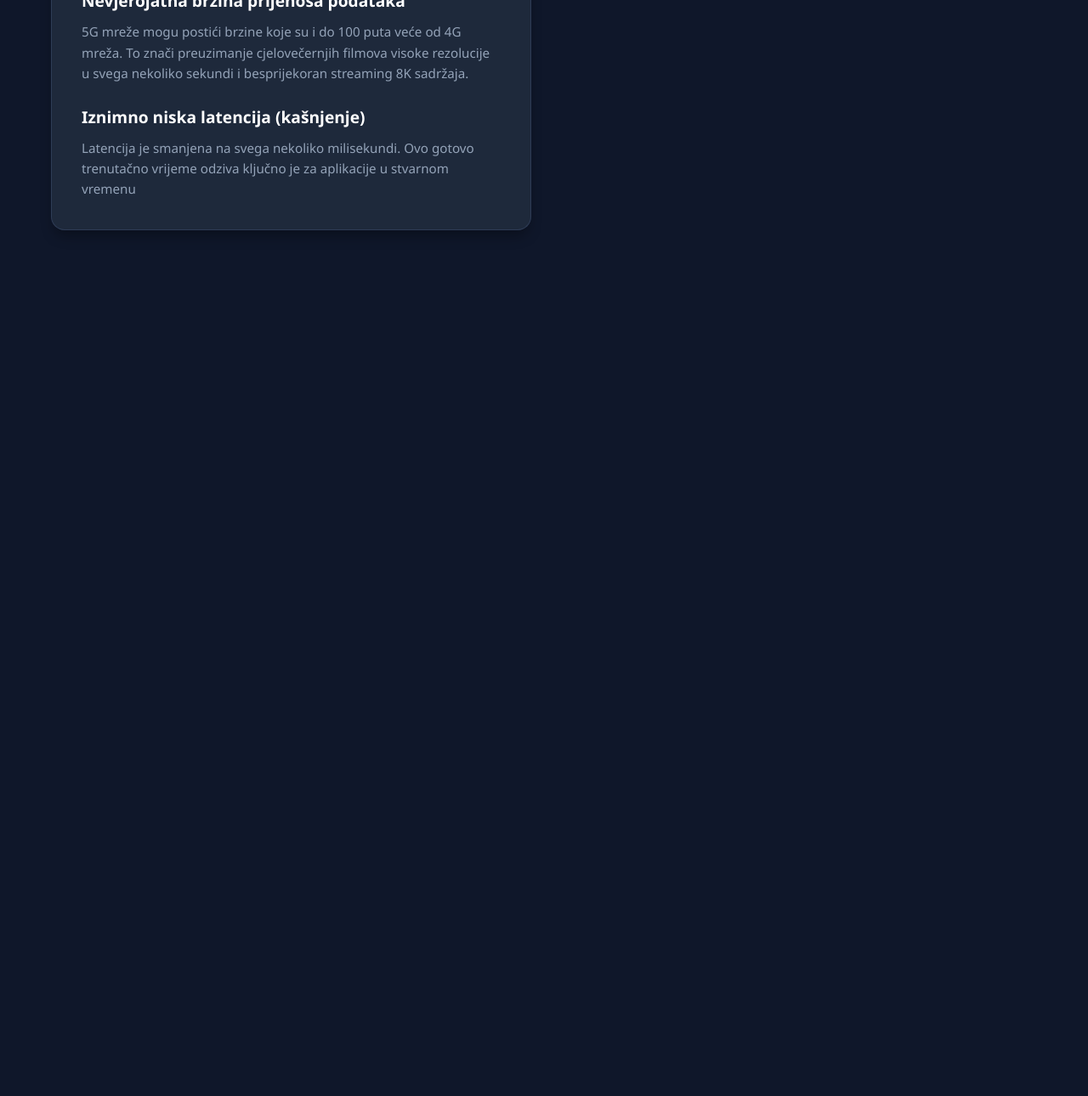
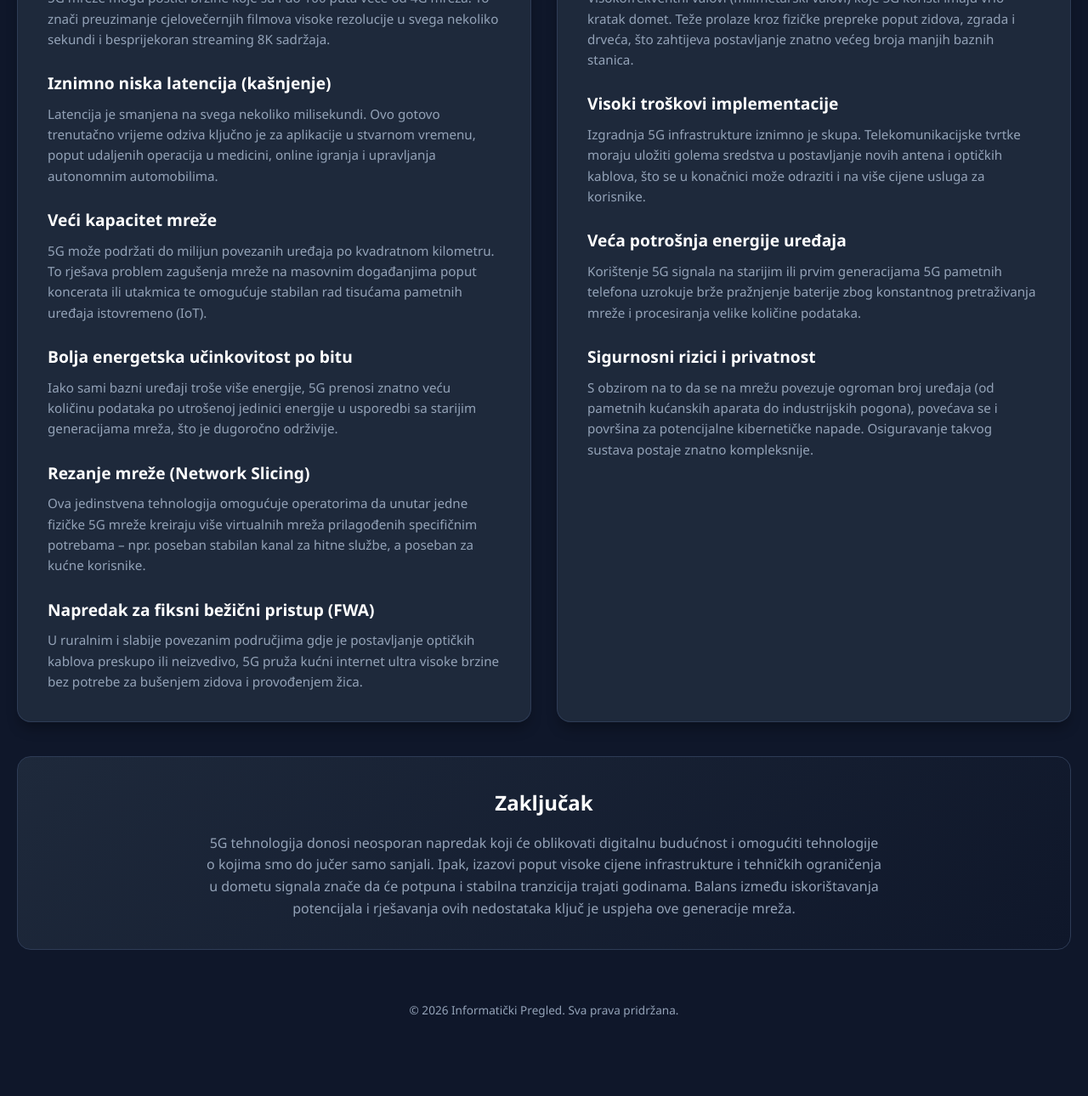
Before and after one commit to Dzoaa/5g-projekt, a plain HTML site: page index.html in a window 1280 px wide. Shown: the part 711-2001 px from the top of the page at 85% size. Before the commit the page ends 1072 px from the top, so only its background shows below. Drawn offline with Linux system fonts and the light colour scheme.

Commit message:
Update index.html

```diff
--- a/index.html
+++ b/index.html
@@ -33,22 +33,11 @@
         /* Header / Hero sekcija */
         header {
             background: linear-gradient(135deg, #1e1b4b 0%, #0f172a 100%);
-            padding: 80px 20px;
+            padding: 60px 20px;
             text-align: center;
             border-bottom: 1px solid #2e3c56;
             position: relative;
             overflow: hidden;
-        }
-
-        header::before {
-            content: '';
-            position: absolute;
-            top: 0;
-            left: 0;
-            width: 100%;
-            height: 100%;
-            background: radial-gradient(circle at 50% 50%, rgba(59, 130, 246, 0.1) 0%, transparent 50%);
-            pointer-events: none;
         }
 
         header h1 {
@@ -70,7 +59,7 @@
 
         /* Glavni sadržaj */
         .container {
-            max-width: 1200px;
+            max-width: 1300px;
             margin: 40px auto;
             padding: 0 20px;
         }
@@ -89,16 +78,17 @@
             color: var(--primary);
         }
 
-        /* Grid za dobre i loše strane */
+        /* Grid za dobre i loše strane - Prilagođen za horizontalni prikaz */
         .grid {
             display: grid;
-            grid-template-columns: 1fr;
+            grid-template-columns: 1fr 1fr; /* Uvijek u dva stupca na desktopu i tabletima */
             gap: 30px;
         }
 
-        @media (min-width: 768px) {
+        /* Tek za čiste mobitele prelazimo u jedan stupac */
+        @media (max-width: 768px) {
             .grid {
-                grid-template-columns: 1fr 1fr;
+                grid-template-columns: 1fr;
             }
         }
 
@@ -109,6 +99,8 @@
             padding: 35px;
             border: 1px solid #2e3c56;
             box-shadow: 0 10px 15px -3px rgba(0, 0, 0, 0.3);
+            display: flex;
+            flex-direction: column;
         }
 
         .column.good {
@@ -196,8 +188,10 @@
 
         <div class="grid">
 
+            <!-- PREDNOSTI (Dobre strane) -->
             <section class="column good">
-                <h2><svg width="24" height="24" viewBox="0 0 24 24" fill="none" stroke="currentColor" stroke-width="3" stroke-linecap="round" stroke-linejoin="round"><line x1="12" y1="5" x2="12" y2="19"></line><line x1="5" y1="12" x2="19" y2="12"></line></svg>
+                <h2>
+                    <svg width="24" height="24" viewBox="0 0 24 24" fill="none" stroke="currentColor" stroke-width="3" stroke-linecap="round" stroke-linejoin="round"><line x1="12" y1="5" x2="12" y2="19"></line><line x1="5" y1="12" x2="19" y2="12"></line></svg>
                     Prednosti (Dobre strane)
                 </h2>
 
@@ -208,4 +202,71 @@
 
                 <div class="item">
                     <h3>Iznimno niska latencija (kašnjenje)</h3>
-                    <p>Latencija je smanjena na svega nekoliko milisekundi. Ovo gotovo trenutačno vrijeme odziva ključno je za aplikacije u stvarnom vremenu
+                    <p>Latencija je smanjena na svega nekoliko milisekundi. Ovo gotovo trenutačno vrijeme odziva ključno je za aplikacije u stvarnom vremenu, poput udaljenih operacija u medicini, online igranja i upravljanja autonomnim automobilima.</p>
+                </div>
+
+                <div class="item">
+                    <h3>Veći kapacitet mreže</h3>
+                    <p>5G može podržati do milijun povezanih uređaja po kvadratnom kilometru. To rješava problem zagušenja mreže na masovnim događanjima poput koncerata ili utakmica te omogućuje stabilan rad tisućama pametnih uređaja istovremeno (IoT).</p>
+                </div>
+
+                <!-- NOVE DODANE TOČKE -->
+                <div class="item">
+                    <h3>Bolja energetska učinkovitost po bitu</h3>
+                    <p>Iako sami bazni uređaji troše više energije, 5G prenosi znatno veću količinu podataka po utrošenoj jedinici energije u usporedbi sa starijim generacijama mreža, što je dugoročno održivije.</p>
+                </div>
+
+                <div class="item">
+                    <h3>Rezanje mreže (Network Slicing)</h3>
+                    <p>Ova jedinstvena tehnologija omogućuje operatorima da unutar jedne fizičke 5G mreže kreiraju više virtualnih mreža prilagođenih specifičnim potrebama – npr. poseban stabilan kanal za hitne službe, a poseban za kućne korisnike.</p>
+                </div>
+
+                <div class="item">
+                    <h3>Napredak za fiksni bežični pristup (FWA)</h3>
+                    <p>U ruralnim i slabije povezanim područjima gdje je postavljanje optičkih kablova preskupo ili neizvedivo, 5G pruža kućni internet ultra visoke brzine bez potrebe za bušenjem zidova i provođenjem žica.</p>
+                </div>
+            </section>
+
+            <!-- NEDOSTACI (Loše strane) -->
+            <section class="column bad">
+                <h2>
+                    <svg width="24" height="24" viewBox="0 0 24 24" fill="none" stroke="currentColor" stroke-width="3" stroke-linecap="round" stroke-linejoin="round"><line x1="5" y1="12" x2="19" y2="12"></line></svg>
+                    Nedostaci (Loše strane)
+                </h2>
+
+                <div class="item">
+                    <h3>Ograničen domet i prodiranje signala</h3>
+                    <p>Visokofrekventni valovi (milimetarski valovi) koje 5G koristi imaju vrlo kratak domet. Teže prolaze kroz fizičke prepreke poput zidova, zgrada i drveća, što zahtijeva postavljanje znatno većeg broja manjih baznih stanica.</p>
+                </div>
+
+                <div class="item">
+                    <h3>Visoki troškovi implementacije</h3>
+                    <p>Izgradnja 5G infrastrukture iznimno je skupa. Telekomunikacijske tvrtke moraju uložiti golema sredstva u postavljanje novih antena i optičkih kablova, što se u konačnici može odraziti i na više cijene usluga za korisnike.</p>
+                </div>
+
+                <div class="item">
+                    <h3>Veća potrošnja energije uređaja</h3>
+                    <p>Korištenje 5G signala na starijim ili prvim generacijama 5G pametnih telefona uzrokuje brže pražnjenje baterije zbog konstantnog pretraživanja mreže i procesiranja velike količine podataka.</p>
+                </div>
+
+                <div class="item">
+                    <h3>Sigurnosni rizici i privatnost</h3>
+                    <p>S obzirom na to da se na mrežu povezuje ogroman broj uređaja (od pametnih kućanskih aparata do industrijskih pogona), povećava se i površina za potencijalne kibernetičke napade. Osiguravanje takvog sustava postaje znatno kompleksnije.</p>
+                </div>
+            </section>
+
+        </div>
+
+        <section class="conclusion">
+            <h2>Zaključak</h2>
+            <p>5G tehnologija donosi neosporan napredak koji će oblikovati digitalnu budućnost i omogućiti tehnologije o kojima smo do jučer samo sanjali. Ipak, izazovi poput visoke cijene infrastrukture i tehničkih ograničenja u dometu signala znače da će potpuna i stabilna tranzicija trajati godinama. Balans između iskorištavanja potencijala i rješavanja ovih nedostataka ključ je uspjeha ove generacije mreža.</p>
+        </section>
+
+        <footer>
+            <p>&copy; 2026 Informatički Pregled. Sva prava pridržana.</p>
+        </footer>
+
+    </div>
+
+</body>
+</html>
```
